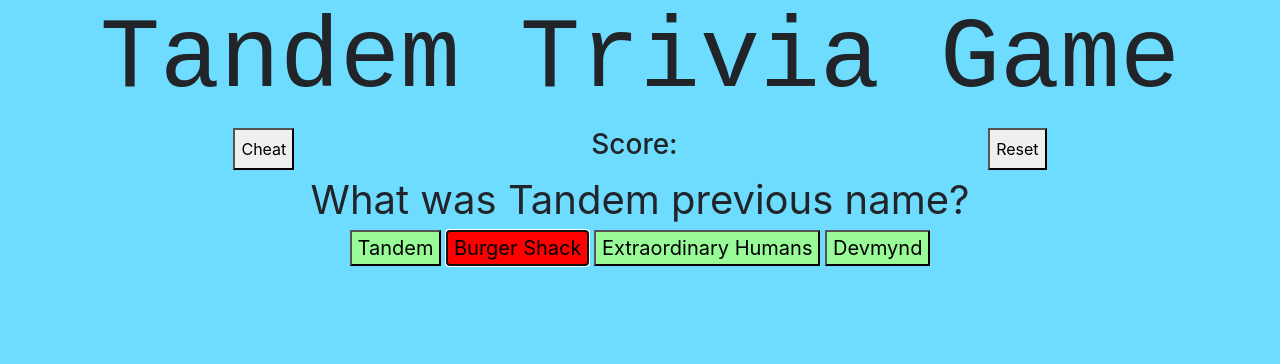
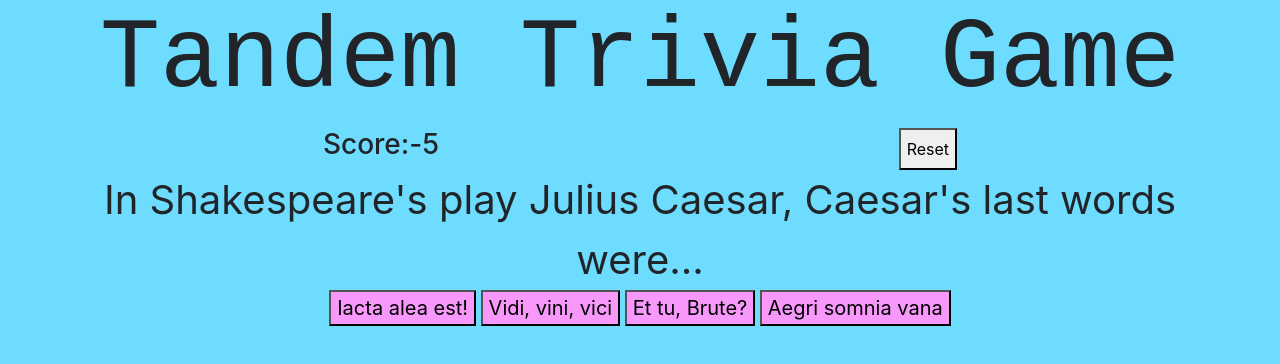
Before and after one commit to Jmmilton/Tandem-Trivia-Game, a plain HTML site: page index.html in a window 1280 px wide. Both pictures are taken after a click on the button "Burger Shack". Drawn offline with nearby package versions, Linux system fonts and the light colour scheme; a web font is replaced by a local one.

Commit message:
removed cheat function. Added shuffle of answers. User can only choose one answer:

```diff
--- a/index.html
+++ b/index.html
@@ -14,8 +14,7 @@
 
     <div class="container menu">
         <div class="d-flex justify-content-around">
-            <button id="cheat">Cheat</button>
-            <h3 class="score">Score:<span class="score"></span></h3>
+            <h3 class="score">Score:<span id="score" class="score"></span></h3>
             <button id="reset">Reset</button>
         </div>
     </div>
--- a/script.js
+++ b/script.js
@@ -8,22 +8,64 @@
     // Trivia question index
     let triviaIndex = 0;
 
+    // Trivia Score
+    let triviaScore = 0;
+    let scoreSpan = document.getElementById('score');
+    scoreSpan.innerText = triviaScore;
+
     // Trivia info
     let triviaObj, question, incorrectAnswer, correctAnswer, choicesArr;
+
+    // Trivia elements
+    let choicesBtn;
 
     // This function takes the user choice from the button clicked
     // and compares to the correct answer from that question
     function checkAnswer(choice, correctAnswer, button){
         if(choice === correctAnswer){
-            console.log('Correct')
-            triviaIndex += 1;
+            button.classList.add('correct-answer');
+        } else {
+            button.classList.add('wrong-answer');
+        };
+        handleButtons(correctAnswer);
+        handleScore(choice, correctAnswer);
+        triviaIndex += 1;
 
-            renderQuestionAndAnswer(triviaIndex);
+        setTimeout(() => renderQuestionAndAnswer(triviaIndex), 1000);
+    };
+
+    // This function takes the correctAnswer as parameter, and disables all
+    // buttons so user can only select 1. Also adds correct-answer class to
+    // the correct answer.
+    function handleButtons(correctAnswer){
+        choicesBtn.forEach(btn => {
+            btn.disabled = true;
+            if (btn.innerText == correctAnswer){
+                btn.classList.add('correct-answer');
+            };
+        });
+    };
+
+    // This function takes in the choice and correct answer, adds 10 points
+    // to score if correct, -5 if incorrect.
+    function handleScore(choice, correctAnswer){
+        if (choice === correctAnswer){
+            triviaScore += 10;
         } else {
-            console.log('Try again')
-            button.classList.add('wrong-answer');
+            triviaScore -= 5;
         }
-    }
+        scoreSpan.innerText = triviaScore;
+    };
+
+    // This function creates a new array containing correct and incorrect
+    // answers in random order every time.
+    function shuffleChoices(incorrect, correct){
+        let arrLength = incorrect.length;
+        let randomIndex = Math.floor(Math.random() * arrLength);
+        let newArray = [...incorrect];
+        newArray.splice(randomIndex, 0, correct);
+        return newArray;
+    };
 
     // This function takes an index as parameter, extracts one object
     // from the trivia json, extracts its question and answers, renders
@@ -34,7 +76,8 @@
         incorrectAnswer = triviaObj["incorrect"];
         correctAnswer = triviaObj["correct"];
 
-        choicesArr = [].concat(incorrectAnswer, correctAnswer)
+        // choicesArr = [].concat(incorrectAnswer, correctAnswer);
+        choicesArr = shuffleChoices(incorrectAnswer,correctAnswer);
         let answerDiv = document.querySelector('.answer-btns');
 
         // Renders question
@@ -54,14 +97,14 @@
         });
 
         // Adds event listener to the buttons
-        let choicesBtn = document.querySelectorAll('.choice-btn');
+        choicesBtn = document.querySelectorAll('.choice-btn');
         choicesBtn.forEach(button => {
             button.addEventListener('click', function(){
                 let userChoice = button.innerText;
                 checkAnswer(userChoice, correctAnswer, button);
             });
         });
-    }
+    };
 
     renderQuestionAndAnswer(triviaIndex);
 
@@ -69,24 +112,10 @@
     let resetBtn = document.getElementById('reset');
 
     resetBtn.addEventListener('click', function(){
-        const resetPrompt = prompt('Type reset to start over')
+        const resetPrompt = prompt('Type reset to start over');
         if (resetPrompt === "reset" || resetPrompt === "Reset") {
-        location.reload()
+        location.reload();
 
-        }
-    })
-
-    // Cheat Button
-    let cheatBtn = document.getElementById('cheat');
-
-    cheatBtn.addEventListener('click', function(){
-        // do -10 points animation
-        choicesArr.forEach(e => {
-            console.log('1')
-        });
-    }
-
-
-
-    )
+        };
+    });
 })
--- a/style.css
+++ b/style.css
@@ -25,10 +25,14 @@
 }
 
 .choice-btn {
-  background-color: palegreen;
+  background-color: rgb(248, 152, 251);
   font-size: 20px;
 }
 
 .wrong-answer {
   background-color: red;
 }
+
+.correct-answer {
+  background-color: palegreen;
+}
```
